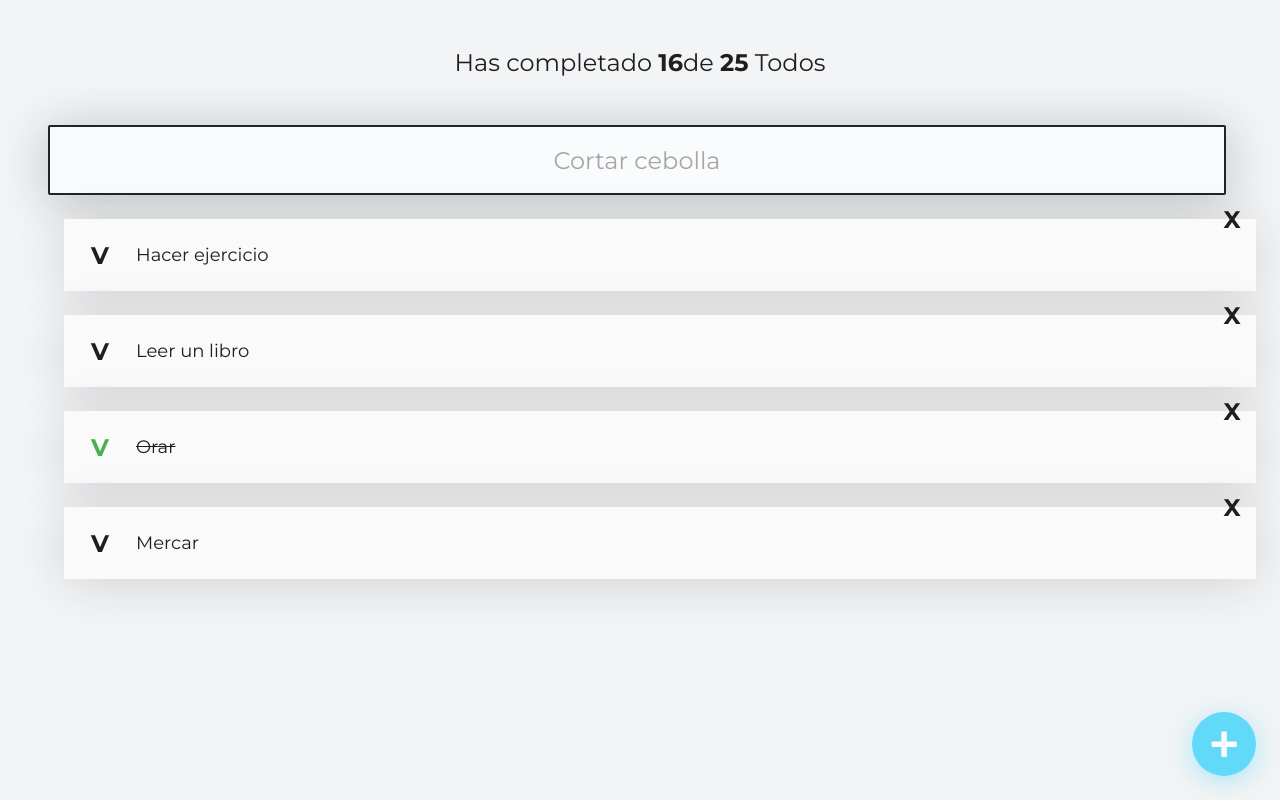
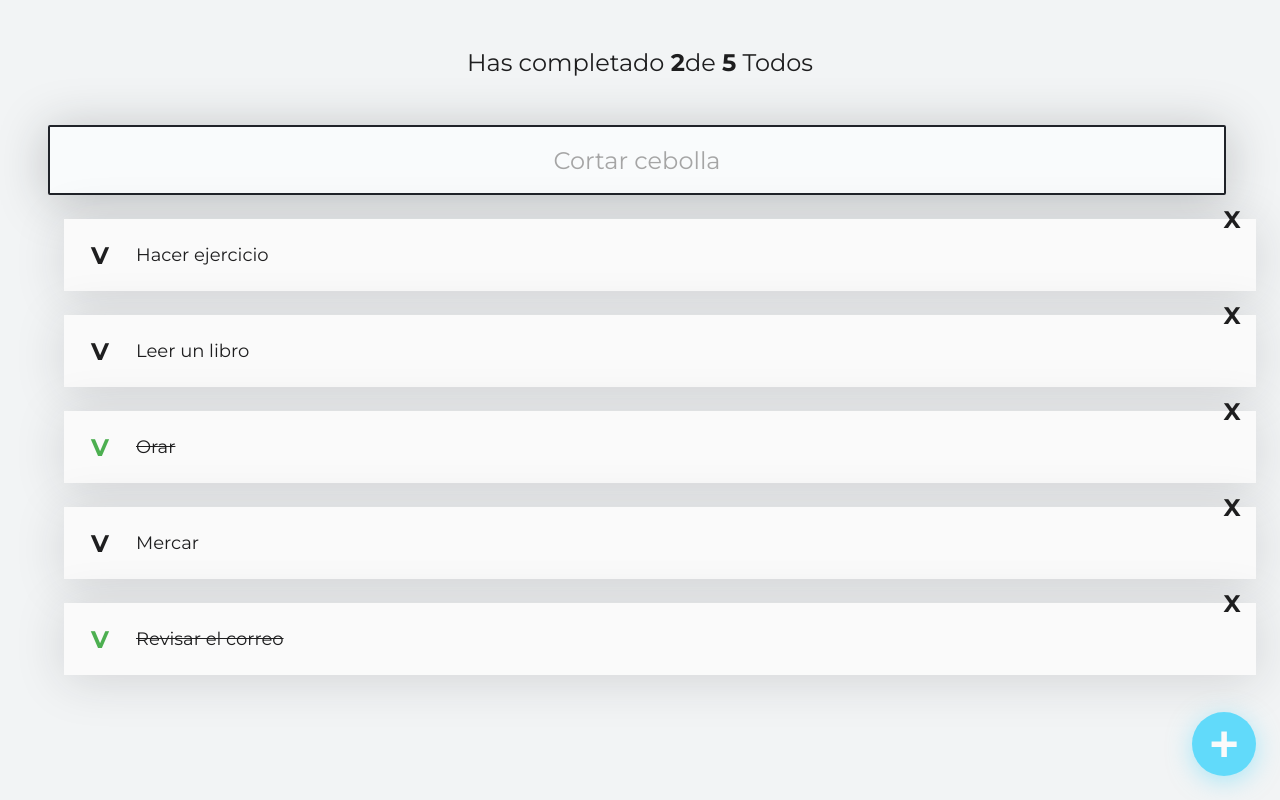
Before and after one commit to jorgechauxjr/reactjs-to-do-list, a React (Create React App) app: page / in a window 1280 px wide. Built offline with nearby package versions, Linux system fonts and the light colour scheme.

Commit message:
Interacción con React: [Add] comunicacion entre componentes padres e hijos. Estados

```diff
--- a/src/App.js
+++ b/src/App.js
@@ -1,3 +1,4 @@
+import React from 'react';
 import { TodoCounter } from './TodoCounter';
 import { TodoSearch } from './TodoSearch';
 import { TodoList } from './TodoList';
@@ -21,13 +22,27 @@
     text: "Mercar",
     completed: false
   },
+  {
+    text: "Revisar el correo",
+    completed: true
+  },
 ]
 
 function App() {
+
+  const [todos, setTodos] = React.useState(defautlTodos);
+  const [searchValue, setsearchValue] = React.useState("");
+
+  const completedTodos = todos.filter((todo) => !!todo.completed).length;
+  const totalTodos = todos.length;
+
+  console.log("completados==", completedTodos)
+  console.log("Los usuarios buscan 'todos' de ", searchValue)
+
   return (
     <>
-      <TodoCounter completed={16} total={25} />
-      <TodoSearch />
+      <TodoCounter completed={completedTodos} total={totalTodos} />
+      <TodoSearch searchValue={searchValue} setsearchValue={setsearchValue} />
 
       <TodoList>
         {defautlTodos.map(todoElement => (
--- a/src/TodoSearch.jsx
+++ b/src/TodoSearch.jsx
@@ -1,16 +1,14 @@
 import React from 'react';
 import './TodoSearch.css';
 
-function TodoSearch() {
+function TodoSearch({searchValue, setsearchValue}) {
 
-    // const [state, setState] = React.useState();
-    const [searchValue, setsearchValue] = React.useState("");
+
 
     function handleChange(event) {
         setsearchValue(event.target.value);
     }
 
-    console.log("Los usuarios buscan 'todos' de ", searchValue)
 
     return (
         <input
```
